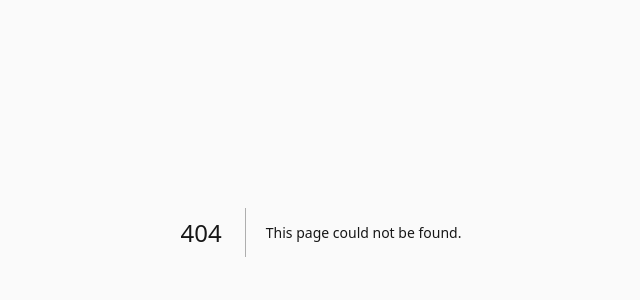
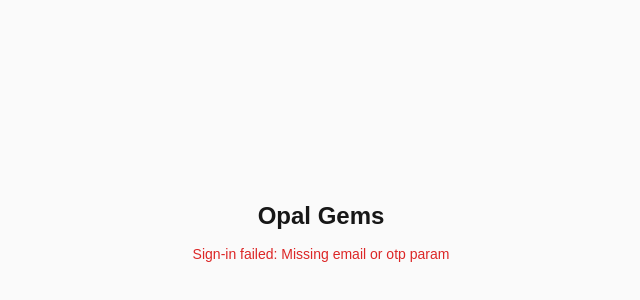
Before and after one commit to th3ghote-blip/opal-gems, a Next.js app: page /auth/admin-verify in a window 1280 px wide. Before the commit this address had no page. Shown: the part 168-468 px from the top of the page, without its empty margins (319-959 px from the left). Built offline with nearby package versions, Linux system fonts and the light colour scheme.

Commit message:
Add admin-verify route to bypass PKCE for admin-generated magic links
Co-Authored-By: Claude Opus 4.7 (1M context) <noreply@anthropic.com>

```diff
--- /dev/null
+++ b/src/app/auth/admin-verify/page.tsx
@@ -0,0 +1,57 @@
+"use client";
+
+import { useEffect, useState, Suspense } from "react";
+import { useRouter, useSearchParams } from "next/navigation";
+import { createClient } from "@/lib/supabase/client";
+
+// Admin-generated magic link bypass.
+// Receives ?email=X&otp=Y in URL, runs supabase.auth.verifyOtp on the browser
+// (no PKCE code_verifier needed) which sets the session cookies directly.
+function VerifyInner() {
+  const router = useRouter();
+  const params = useSearchParams();
+  const [status, setStatus] = useState<"working" | "ok" | "err">("working");
+  const [msg, setMsg] = useState<string>("");
+
+  useEffect(() => {
+    const email = params.get("email") ?? "";
+    const token = params.get("otp") ?? "";
+    if (!email || !token) {
+      setStatus("err");
+      setMsg("Missing email or otp param");
+      return;
+    }
+    const sb = createClient();
+    sb.auth.verifyOtp({ email, token, type: "email" }).then(({ error }) => {
+      if (error) {
+        setStatus("err");
+        setMsg(error.message);
+      } else {
+        setStatus("ok");
+        router.replace("/dashboard");
+        router.refresh();
+      }
+    });
+  }, [params, router]);
+
+  return (
+    <main className="min-h-dvh grid place-items-center px-6">
+      <div className="text-center max-w-sm">
+        <h1 className="text-2xl font-semibold">Opal Gems</h1>
+        <p className="mt-3 text-sm text-neutral-500">
+          {status === "working" && "Signing you in…"}
+          {status === "ok" && "Signed in — redirecting…"}
+          {status === "err" && <span className="text-red-600">Sign-in failed: {msg}</span>}
+        </p>
+      </div>
+    </main>
+  );
+}
+
+export default function Page() {
+  return (
+    <Suspense fallback={null}>
+      <VerifyInner />
+    </Suspense>
+  );
+}
```
